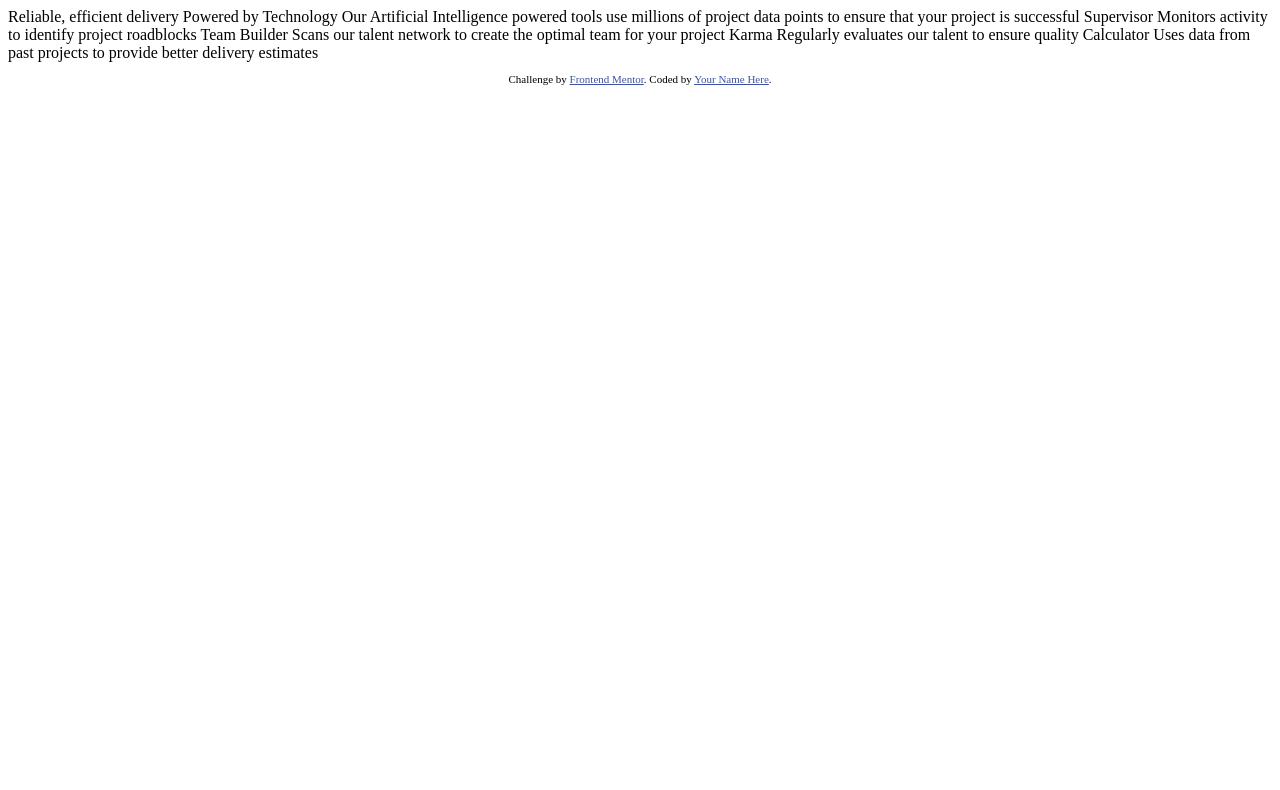
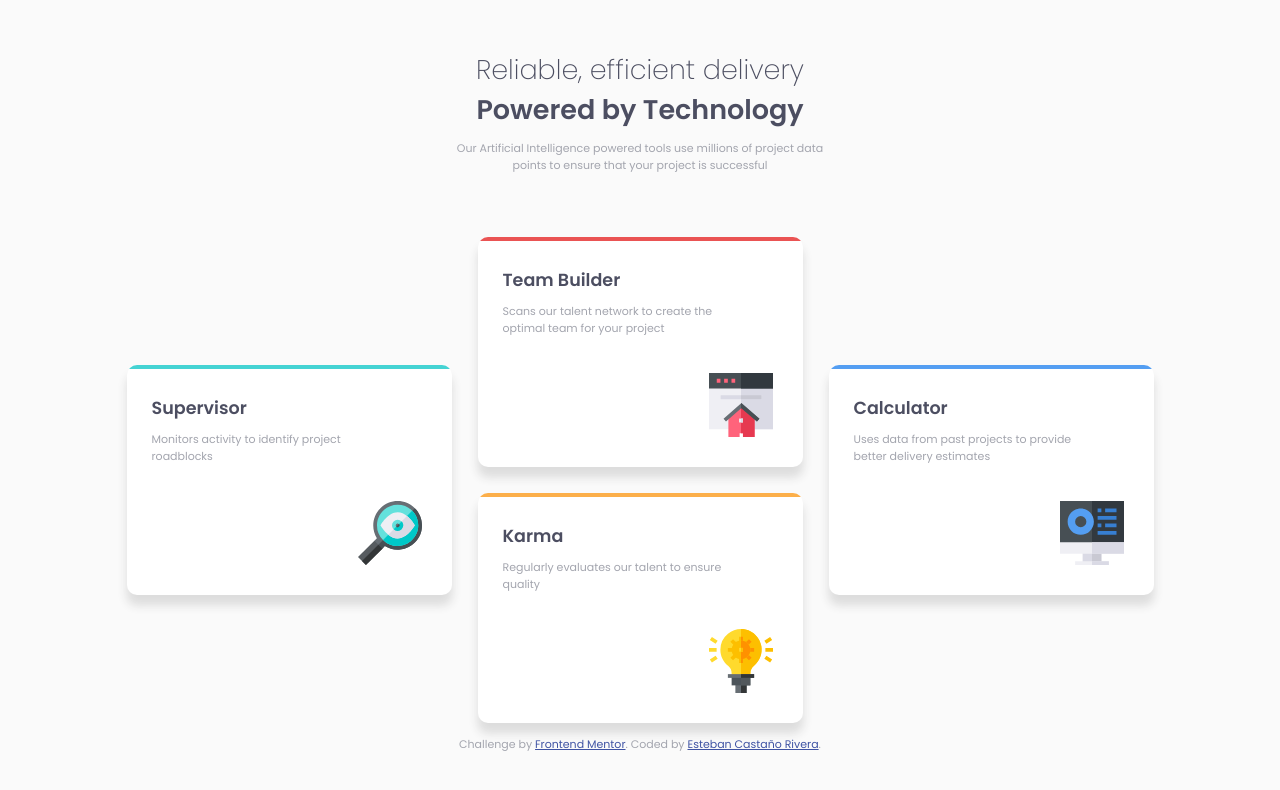
Before and after one commit to zidoxx/fourcardfeature, a plain HTML site: page index.html in a window 1280 px wide. Drawn offline with Linux system fonts and the light colour scheme.

Commit message:
design finished

```diff
--- a/index.html
+++ b/index.html
@@ -1,44 +1,84 @@
 <!DOCTYPE html>
 <html lang="en">
     <head>
-  <meta charset="UTF-8">
-  <meta name="viewport" content="width=device-width, initial-scale=1.0"> <!-- displays site properly based on user's device -->
+        <meta charset="UTF-8" />
+        <meta name="viewport" content="width=device-width, initial-scale=1.0" />
+        <!-- displays site properly based on user's device -->
 
-  <link rel="icon" type="image/png" sizes="32x32" href="./images/favicon-32x32.png">
+        <link
+            rel="icon"
+            type="image/png"
+            sizes="32x32"
+            href="./images/favicon-32x32.png"
+        />
+        <link rel="stylesheet" href="./styles/style.css" />
 
         <title>Frontend Mentor | Four card feature section</title>
 
         <!-- Feel free to remove these styles or customise in your own stylesheet 👍 -->
         <style>
-    .attribution { font-size: 11px; text-align: center; }
-    .attribution a { color: hsl(228, 45%, 44%); }
+            .attribution {
+                font-size: 11px;
+                text-align: center;
+            }
+            .attribution a {
+                color: hsl(228, 45%, 44%);
+            }
         </style>
     </head>
     <body>
+        <header>
+            <h1 class="header__title">Reliable, efficient delivery</h1>
+            <h1 class="header__subtitle">Powered by Technology</h1>
 
-  Reliable, efficient delivery
-  Powered by Technology
-
-  Our Artificial Intelligence powered tools use millions of project data points
-  to ensure that your project is successful
-
-  Supervisor
-  Monitors activity to identify project roadblocks
-
-  Team Builder
-  Scans our talent network to create the optimal team for your project
-
-  Karma
-  Regularly evaluates our talent to ensure quality
-
-  Calculator
-  Uses data from past projects to provide better delivery estimates
-
-
+            <p>
+                Our Artificial Intelligence powered tools use millions of
+                project data points to ensure that your project is successful
+            </p>
+        </header>
+        <section>
+            <div class="container">
+                <div class="container__card super">
+                    <h3>Supervisor</h3>
+                    <p>Monitors activity to identify project roadblocks</p>
+                    <img src="./images/icon-supervisor.svg" alt="picSuper" />
+                </div>
+                <div class="center">
+                    <div class="container__card team">
+                        <h3>Team Builder</h3>
+                        <p>
+                            Scans our talent network to create the optimal team
+                            for your project
+                        </p>
+                        <img
+                            src="./images/icon-team-builder.svg"
+                            alt="picTeam"
+                        />
+                    </div>
+                    <div class="container__card karma">
+                        <h3>Karma</h3>
+                        <p>Regularly evaluates our talent to ensure quality</p>
+                        <img src="./images/icon-karma.svg" alt="picKarma" />
+                    </div>
+                </div>
+                <div class="container__card calculator">
+                    <h3>Calculator</h3>
+                    <p>
+                        Uses data from past projects to provide better delivery
+                        estimates
+                    </p>
+                    <img src="./images/icon-calculator.svg" alt="picCalc" />
+                </div>
+            </div>
+        </section>
         <footer>
             <p class="attribution">
-      Challenge by <a href="https://www.frontendmentor.io?ref=challenge" target="_blank">Frontend Mentor</a>.
-      Coded by <a href="#">Your Name Here</a>.
+                Challenge by
+                <a
+                    href="https://www.frontendmentor.io?ref=challenge"
+                    target="_blank"
+                    >Frontend Mentor</a
+                >. Coded by <a href="#">Esteban Castaño Rivera</a>.
             </p>
         </footer>
     </body>
--- /dev/null
+++ b/styles/style.css
@@ -0,0 +1,155 @@
+@import url("https://fonts.googleapis.com/css2?family=Poppins:ital,wght@0,200;0,400;0,600;1,200;1,400;1,600&display=swap");
+
+:root {
+    --Red: hsl(0, 78%, 62%);
+    --Cyan: hsl(180, 62%, 55%);
+    --Orange: hsl(34, 97%, 64%);
+    --Blue: hsl(212, 86%, 64%);
+    --VeryDarkBlue: hsl(234, 12%, 34%);
+    --GrayishBlue: hsl(229, 6%, 66%);
+    --VeryLightGray: hsl(0, 0%, 98%);
+}
+
+* {
+    padding: 0;
+    margin: 0;
+    box-sizing: border-box;
+}
+
+body {
+    font-family: "Poppins", sans-serif;
+    font-size: 15px;
+    min-width: 375px;
+    max-width: 1440px;
+    background-color: var(--VeryLightGray);
+}
+
+header {
+    width: 375px;
+    margin: 0 auto;
+    text-align: center;
+}
+
+.header__subtitle {
+    color: var(--VeryDarkBlue);
+    font-size: 27px;
+    margin-bottom: 10px;
+}
+
+.header__title {
+    color: var(--VeryDarkBlue);
+    font-size: 27px;
+    font-weight: 300;
+    margin-top: 50px;
+}
+
+p {
+    color: var(--GrayishBlue);
+    font-size: 11px;
+    margin-bottom: 50px;
+}
+
+@media (max-width: 375px) {
+    .header__subtitle {
+        font-size: 25px;
+    }
+
+    .header__title {
+        font-size: 25px;
+    }
+
+    header p {
+        width: 280px;
+        font-size: 14px;
+        text-align: center;
+        margin: 0 auto;
+        padding-bottom: 50px;
+    }
+}
+
+.container {
+    display: flex;
+    flex-wrap: wrap;
+    justify-content: center;
+}
+
+.center {
+    display: flex;
+    flex-direction: column;
+}
+
+.container__card {
+    width: 325px;
+    height: 230px;
+    padding: 20px 15px;
+    background-color: white;
+    border-radius: 10px;
+    margin: 13px;
+    position: relative;
+    overflow: hidden;
+    box-shadow: 0px 10px 10px 0.5px #ddd;
+}
+
+.container__card h3 {
+    color: var(--VeryDarkBlue);
+    margin: 10px 10px;
+}
+
+.container__card p {
+    width: 220px;
+    margin: 10px 10px;
+}
+
+.container__card img {
+    position: absolute;
+    right: 30px;
+    bottom: 30px;
+}
+
+.super {
+    align-self: center;
+}
+
+.calculator {
+    align-self: center;
+}
+
+.team::after {
+    border: 2px var(--Red) solid;
+    content: "";
+    width: 100%;
+    position: absolute;
+    top: 0;
+    left: 0;
+    z-index: 1;
+}
+
+.super::after {
+    border: 2px var(--Cyan) solid;
+    content: "";
+    width: 100%;
+    position: absolute;
+    top: 0;
+    left: 0;
+    z-index: 1;
+}
+
+.karma::after {
+    border: 2px var(--Orange) solid;
+    content: "";
+    width: 100%;
+    position: absolute;
+    top: 0;
+    left: 0;
+    z-index: 1;
+}
+
+.calculator::after {
+    border: 2px var(--Blue) solid;
+    content: "";
+    width: 100%;
+    position: absolute;
+    top: 0;
+    left: 0;
+    z-index: 1;
+}
```
Lines whose indentation alone changed are shown as unchanged.
